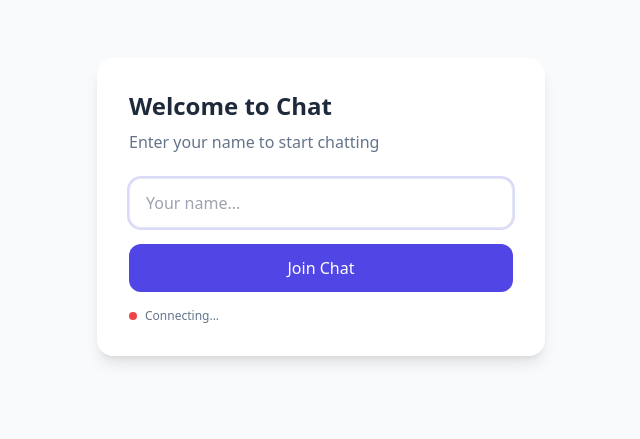
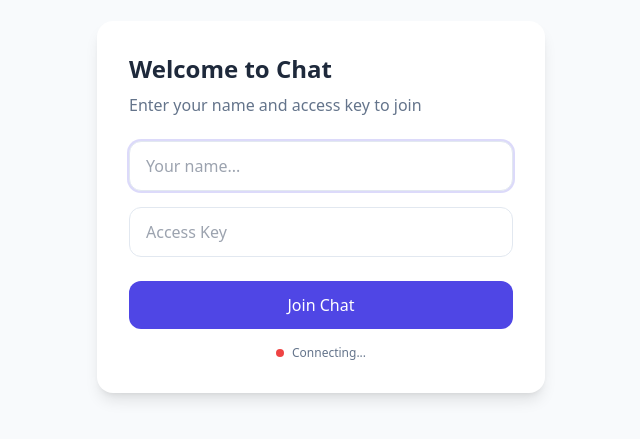
Before and after one commit to ubbelothbrok/ChatWithFriend, a React (Vite) app in the folder frontend/: page / in a window 1280 px wide. Shown: the part 193-632 px from the top of the page, without its empty margins (319-959 px from the left). Built offline with nearby package versions, Linux system fonts and the light colour scheme; no server answers.

Commit message:
feat: Implement access key validation for joining the chat with corresponding UI updates.

```diff
--- a/frontend/src/components/ChatWindow.tsx
+++ b/frontend/src/components/ChatWindow.tsx
@@ -14,6 +14,8 @@ const ChatWindow = () => {
     const [displayMessages, setDisplayMessages] = useState<DisplayMessage[]>([]);
     const [inputValue, setInputValue] = useState("");
     const [username, setUsername] = useState("");
+    const [accessKey, setAccessKey] = useState("");
+    const [error, setError] = useState("");
     const [isUsernameSet, setIsUsernameSet] = useState(false);
     const messagesEndRef = useRef<HTMLDivElement>(null);
 
@@ -40,10 +42,17 @@ const ChatWindow = () => {
         setDisplayMessages(newDisplayMessages);
     }, [messages, username]);
 
-    const handleSetUsername = () => {
-        if (username.trim()) {
+    const handleJoinChat = () => {
+        setError("");
+        if (!username.trim()) {
+            setError("Please enter your name");
+            return;
+        }
+        if (accessKey !== "ashu") {
+            setError("Invalid access key");
+            return;
+        }
         setIsUsernameSet(true);
-        }
     };
 
     const handleSend = () => {
@@ -56,7 +65,7 @@ const ChatWindow = () => {
     const handleKeyDown = (e: KeyboardEvent<HTMLInputElement>) => {
         if (e.key === 'Enter') {
             if (!isUsernameSet) {
-                handleSetUsername();
+                handleJoinChat();
             } else {
                 handleSend();
             }
@@ -69,23 +78,40 @@ const ChatWindow = () => {
             <div className="flex-1 flex items-center justify-center bg-slate-50 h-full">
                 <div className="bg-white p-8 rounded-2xl shadow-lg max-w-md w-full mx-4">
                     <h2 className="text-2xl font-bold text-slate-800 mb-2">Welcome to Chat</h2>
-                    <p className="text-slate-500 mb-6">Enter your name to start chatting</p>
+                    <p className="text-slate-500 mb-6">Enter your name and access key to join</p>
+
+                    <div className="space-y-4 mb-6">
+                        <div>
                             <input
                                 type="text"
                                 placeholder="Your name..."
-                        className="w-full px-4 py-3 bg-white text-slate-800 border border-slate-200 rounded-xl focus:outline-none focus:ring-2 focus:ring-primary/20 mb-4"
+                                className="w-full px-4 py-3 bg-white text-slate-800 border border-slate-200 rounded-xl focus:outline-none focus:ring-2 focus:ring-primary/20"
                                 value={username}
                                 onChange={(e) => setUsername(e.target.value)}
                                 onKeyDown={handleKeyDown}
                                 autoFocus
                             />
+                        </div>
+                        <div>
+                            <input
+                                type="password"
+                                placeholder="Access Key"
+                                className="w-full px-4 py-3 bg-white text-slate-800 border border-slate-200 rounded-xl focus:outline-none focus:ring-2 focus:ring-primary/20"
+                                value={accessKey}
+                                onChange={(e) => setAccessKey(e.target.value)}
+                                onKeyDown={handleKeyDown}
+                            />
+                        </div>
+                        {error && <p className="text-red-500 text-sm text-center">{error}</p>}
+                    </div>
+
                     <button
-                        onClick={handleSetUsername}
+                        onClick={handleJoinChat}
                         className="w-full py-3 bg-primary text-white rounded-xl hover:bg-primary-dark transition-colors font-medium"
                     >
                         Join Chat
                     </button>
-                    <div className="mt-4 flex items-center gap-2">
+                    <div className="mt-4 flex items-center gap-2 justify-center">
                         <div className={`w-2 h-2 rounded-full ${isConnected ? 'bg-green-500' : 'bg-red-500'}`}></div>
                         <span className="text-xs text-slate-500">
                             {isConnected ? 'Connected to server' : 'Connecting...'}
```
Also changed, not shown: 1 other file (tests, documents, lock files or other folders). Lines whose indentation alone changed are shown as unchanged.
